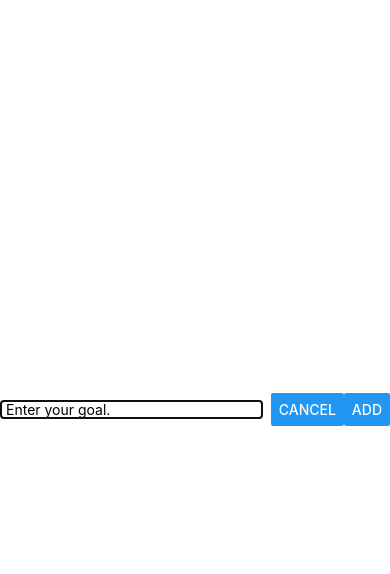
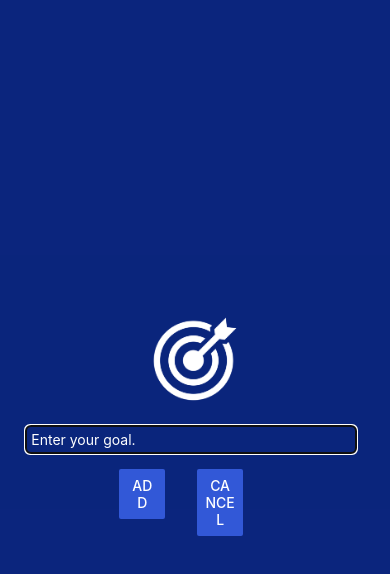
Before and after one commit to aadil42/react-native-course-goal-app, a React Native app: screen / in a window 390 px wide. Both pictures are taken after a click on the button "ADD GOAL". Shown: the top 574 px of the page. Built offline with nearby package versions, Linux system fonts and the light colour scheme.

Commit message:
style modal.

```diff
--- a/App.js
+++ b/App.js
@@ -28,8 +28,10 @@ export default function App() {
   }
 
   return (
+    <>
+    <StatusBar />
     <View style={styles.appContainer}>
-      <Button title="Add Goal" onPress={showModal}/>
+      <Button title="Add Goal" color="#335adaf9" onPress={showModal}/>
       <GoalInput hideModal={hideModal} modalVisibility={isModalVisible} addGoalHandler={addGoalHandler} />
       <View style={styles.goalsContainer}>
         <FlatList
@@ -44,15 +46,19 @@ export default function App() {
         />
       </View>
     </View>
+    </>
   );
 }
 
 const styles = StyleSheet.create({
   appContainer: {
     padding: 40,
-    flex: 1
+    flex: 1,
+    paddingHorizontal: 16,
+    backgroundColor: "#021546" // this color should be added in app.json file so it applys to all the pages. For some reason it's not  working there.
   },
   goalsContainer: {
     flex: 5,
-  }
+    marginTop: 16
+  },
 });
--- a/components/GoalInput.js
+++ b/components/GoalInput.js
@@ -1,4 +1,4 @@
-import { StyleSheet, TextInput, Button, View, Modal } from "react-native";
+import { StyleSheet, TextInput, Button, View, Modal, Image } from "react-native";
 import { useState } from 'react';
 
 const GoalInput = ({addGoalHandler, modalVisibility, hideModal}) => {
@@ -17,16 +17,20 @@ const GoalInput = ({addGoalHandler, modalVisibility, hideModal}) => {
     return (
     <Modal visible={modalVisibility} animationType="slide">
         <View style={styles.inputContainer}>
+            <Image style={styles.image} source={require('../assets/images/goal.png')} />
             <TextInput onChangeText={goalInputHandler}
                     style={styles.textInput}
                     placeholder="Enter your goal."
                     value={enterdGoal}
+                    placeholderTextColor="#ffffff"
             />
-            <View>
-                <Button title="Cancel" onPress={hideModal}/>
-            </View>
-            <View>
-                <Button title="Add" onPress={addGoal} />
+            <View style={styles.buttonContainer}>
+                <View style={styles.button}>
+                    <Button title="Add" onPress={addGoal} color="#335adaf9" />
+                </View>
+                <View style={styles.button}>
+                    <Button title="Cancel" onPress={hideModal} color="#335adaf9" />
+                </View>
             </View>
         </View>
     </Modal>
@@ -35,21 +39,35 @@ const GoalInput = ({addGoalHandler, modalVisibility, hideModal}) => {
 
 const styles = StyleSheet.create({
     inputContainer: {
-        flexDirection: 'row',
-        justifyContent: 'space-between',
+        justifyContent: 'center',
         alignItems: 'center',
         flex: 1,
-        borderBottomWidth: 1,
-        borderColor: '#cccccc',
-        marginBottom: 24
+        backgroundColor: '#06217af9'
     },
     textInput: {
       borderWidth: 1,
-      paddingLeft: 5,
+      padding: 5,
       borderColor: '#cccccc',
-      width: '80%',
+      width: '85%',
       marginRight: 8,
+      borderRadius: 5,
+      color: "#ffffff"
     },
+    buttonContainer: {
+        flexDirection: 'row',
+    },
+    button: {
+        width: '25%',
+        marginHorizontal: 16,
+        marginTop: 15,
+        borderRadius: 10,
+    },
+    image: {
+        width: 100,
+        height: 100,
+        marginBottom: 16
+    }
 });
 
 export default GoalInput;
+// #020d31f9
```
Also changed, not shown: assets/images/goal.png (added).
